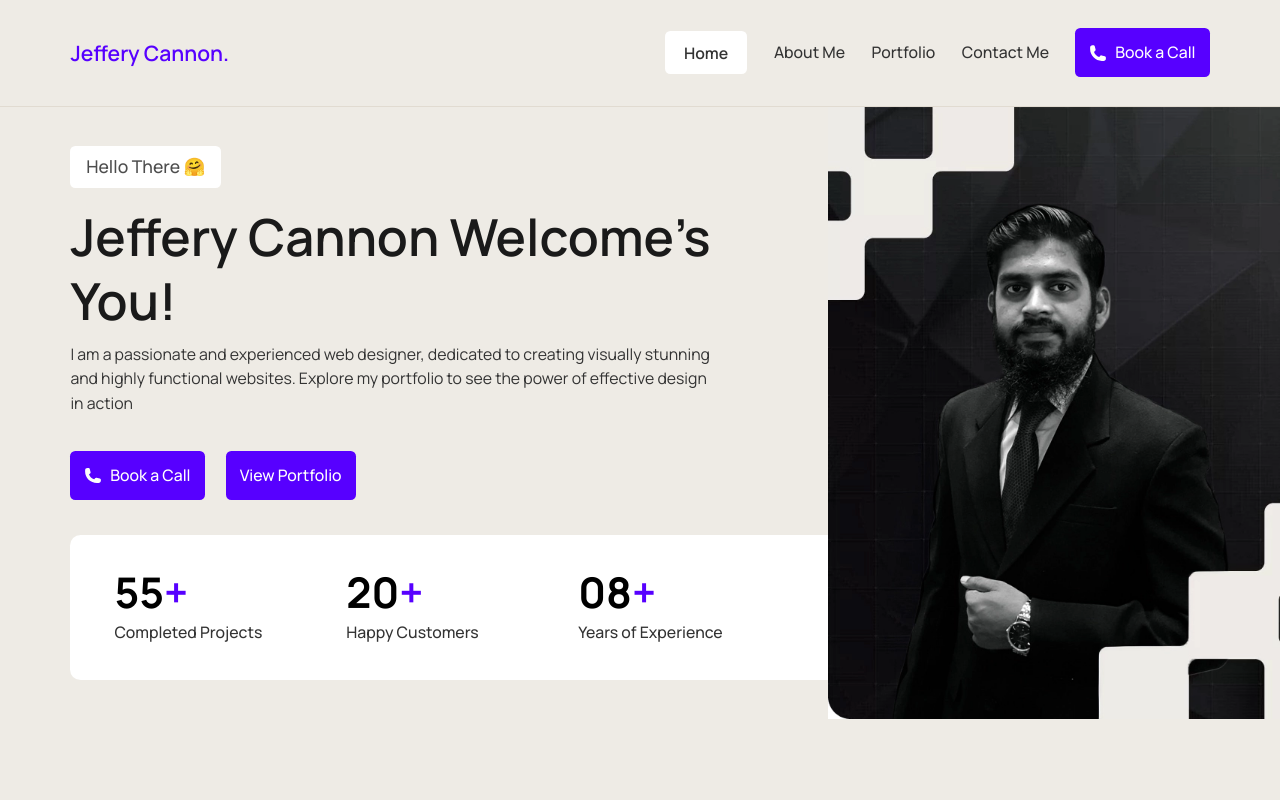
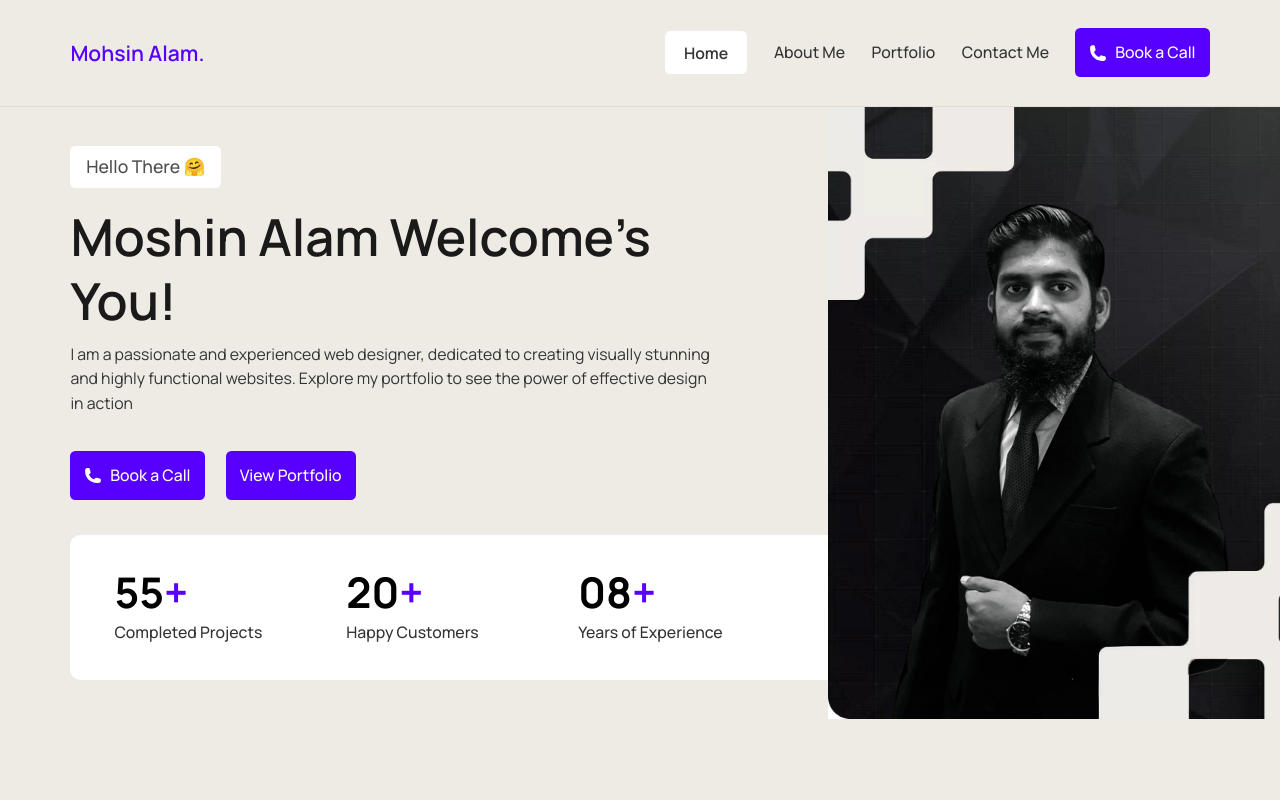
Before and after one commit to hakhan1999/Mohsin-Portfolio, a React (Vite) app: page / in a window 1280 px wide. Shown: the top 800 px of the page. Built offline with nearby package versions, Linux system fonts and the light colour scheme.

Commit message:
change name

```diff
--- a/src/components/Footer.jsx
+++ b/src/components/Footer.jsx
@@ -70,7 +70,7 @@ const Footer = () => {
           className="text-primary text-2xl font-semibold max-sm:text-lg max-sm:mb-5 max-sm:order-1"
           to="/"
         >
-          Jeffery Cannon.
+          Mohsin Alam.
         </NavLink>
         <ul className="flex gap-7.5 max-sm:gap-5 max-sm:order-3">
           {navItems.map((item) => (
--- a/src/components/Header.jsx
+++ b/src/components/Header.jsx
@@ -25,7 +25,7 @@ const Header = () => {
           className="text-primary text-2xl max-sm:text-lg font-semibold"
           to="/"
         >
-          Jeffery Cannon.
+          Mohsin Alam.
         </NavLink>
       </div>
 
--- a/src/components/home/Hero.jsx
+++ b/src/components/home/Hero.jsx
@@ -10,7 +10,7 @@ const Hero = () => {
             Hello There 🤗
           </p>
           <h1 className="text-dark text-[3.625rem] max-sm:text-[2.375rem] font-semibold leading-tight max-sm:text-center max-[1025px]:text-4xl">
-            Jeffery Cannon Welcome's You!
+            Moshin Alam Welcome's You!
           </h1>
           <p className="text-lg max-sm:text-sm max-sm:text-center mt-2.5 mb-10 max-sm:mb-6 text-gray">
             I am a passionate and experienced web designer, dedicated to
```
